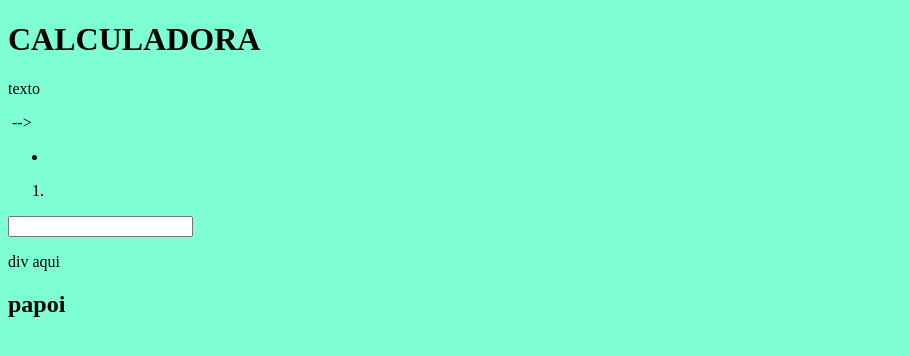
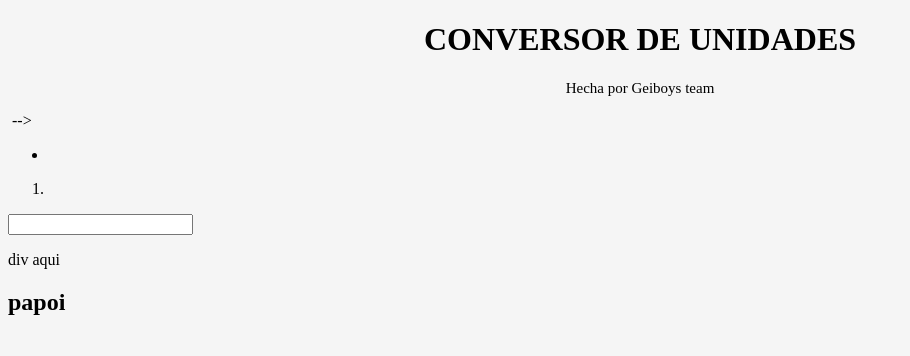
Before and after one commit to AntonioHM06/Proyecto-Git, a Python web app: template templates/index.html in a window 1280 px wide. Shown: the top 356 px of the page, without its empty margins (0-910 px from the left). Run offline with Jinja, Linux system fonts and the light colour scheme; the template is opened without the code that fills it, so the values that code supplies are empty.

Commit message:
agregue titulo de html

```diff
--- a/templates/index.css
+++ b/templates/index.css
@@ -1,3 +1,10 @@
 body{
-    background-color:aquamarine
+    background-color:whitesmoke
 }
+h1{
+    text-align: center;
+}
+.subtitulo{
+    text-align: center;
+    font-size: 15px;
+}
--- a/templates/index.html
+++ b/templates/index.html
@@ -9,13 +9,13 @@
 <head>
     <meta charset="UTF-8">
     <meta name="viewport" content="width=device-width, initial-scale=1.0">
-    <title>TITULO</title><!--Texto de la pestaña-->
+    <title>Conversor de Unidades</title><!--Texto de la pestaña-->
 </head>
 
 
 <body>
-    <h1>CALCULADORA</h1><!-- Titulo  -->
-    <p>texto</p><!-- texto -->
+    <h1>CONVERSOR DE UNIDADES</h1><!-- Titulo  -->
+    <p class="subtitulo">Hecha por Geiboys team </p><!-- texto -->
     <img class="imagen_1"src=""><!--pone una imagen--> -->
 <!-- El comando "src=" indica de donde va a salir la imagen(url o local) -->
 
```
